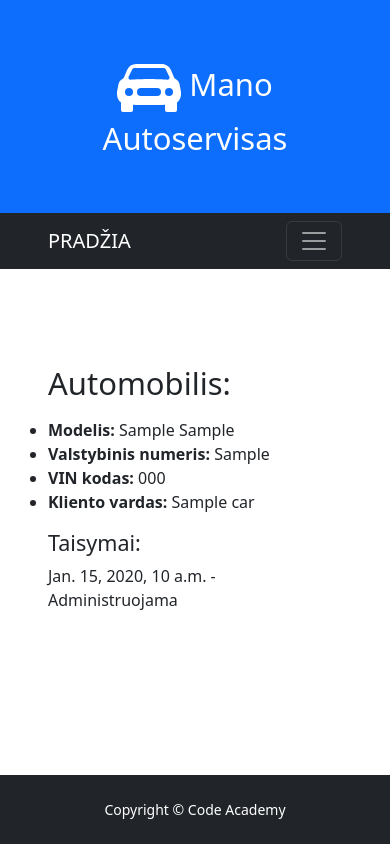
After one commit to DonatasNoreika/autoservice_202502, a Django app: page /autoservice/cars/1 in a window 390 px wide. The commit adds this page. Run offline with Django 5.2, Linux system fonts and the light colour scheme; tables that the repository leaves empty hold one stand-in row (values such as "Sample post"); some libraries are stand-ins or nearby versions.

Commit message:
4: +Paspaudus ant automobilio nuorodos, būtų rodoma detali informacija apie automobilį (savininkas, automobilio modelis, valstybinis numeris, VIN kodas)

```diff
--- a/mysite/autoservice/models.py
+++ b/mysite/autoservice/models.py
@@ -42,7 +42,7 @@ class Car(models.Model):
 
 class Order(models.Model):
     date = models.DateTimeField(verbose_name="Data", auto_now_add=True)
-    car = models.ForeignKey(to="Car", verbose_name="Automobilis", on_delete=models.CASCADE)
+    car = models.ForeignKey(to="Car", verbose_name="Automobilis", on_delete=models.CASCADE, related_name="orders")
 
     ORDER_STATUS = (
         ('p', 'Administruojama'),
--- /dev/null
+++ b/mysite/autoservice/templates/car.html
@@ -0,0 +1,22 @@
+{% extends "base.html" %}
+
+{% block "title" %}Automobiliai{% endblock %}
+
+
+{% block "content" %}
+<div class="display-5 pb-2">Automobilis:</div>
+<ul class="pt-2">
+    <li><strong>Modelis:</strong> {{ car.car_model }}</li>
+    <li><strong>Valstybinis numeris:</strong> {{ car.license_plate }}</li>
+    <li><strong>VIN kodas:</strong> {{ car.vin_code }}</li>
+    <li><strong>Kliento vardas:</strong> {{ car.client_name }}</li>
+</ul>
+{% if car.orders.all %}
+<h4>Taisymai:</h4>
+{% for order in car.orders.all %}
+<p>{{ order.date }} - {{ order.get_status_display }}</p>
+{% endfor %}
+{% else %}
+<h4>Nėra taisymų</h4>
+{% endif %}
+{% endblock %}
--- a/mysite/autoservice/templates/cars.html
+++ b/mysite/autoservice/templates/cars.html
@@ -6,6 +6,6 @@
 {% block "content" %}
 <div class="display-5 pb-2">Servise registruoti automobiliai:</div>
 {% for car in cars %}
-<p>{{ car }}</p>
+<a href="{% url 'car' car.pk %}"><p>{{ car }}</p></a>
 {% endfor %}
 {% endblock %}
--- a/mysite/autoservice/urls.py
+++ b/mysite/autoservice/urls.py
@@ -1,7 +1,8 @@
 from django.urls import path
-from .views import index, cars
+from .views import index, cars, car
 
 urlpatterns = [
     path("", index, name="index"),
     path("cars/", cars, name="cars"),
+    path("cars/<int:car_id>", car, name="car"),
 ]
--- a/mysite/autoservice/views.py
+++ b/mysite/autoservice/views.py
@@ -18,3 +18,8 @@ def index(request):
 def cars(request):
     context = {"cars": Car.objects.all()}
     return render(request, template_name="cars.html", context=context)
+
+
+def car(request, car_id):
+    context = {"car": Car.objects.get(pk=car_id)}
+    return render(request, template_name="car.html", context=context)
```
